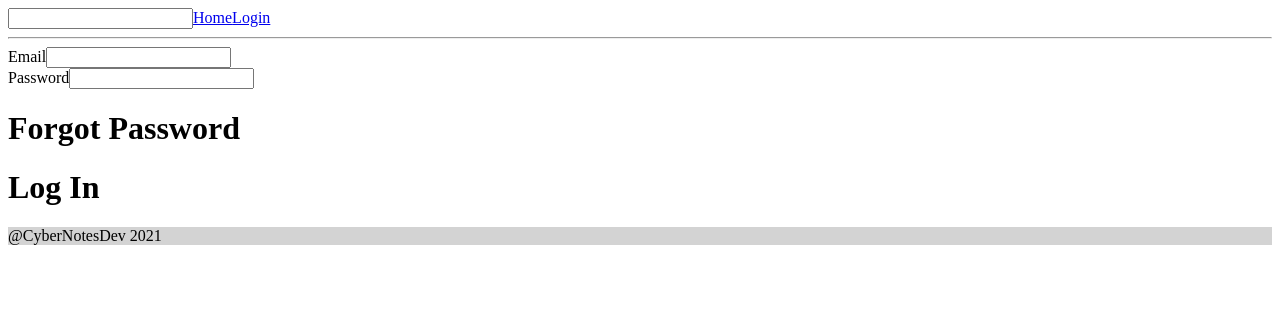
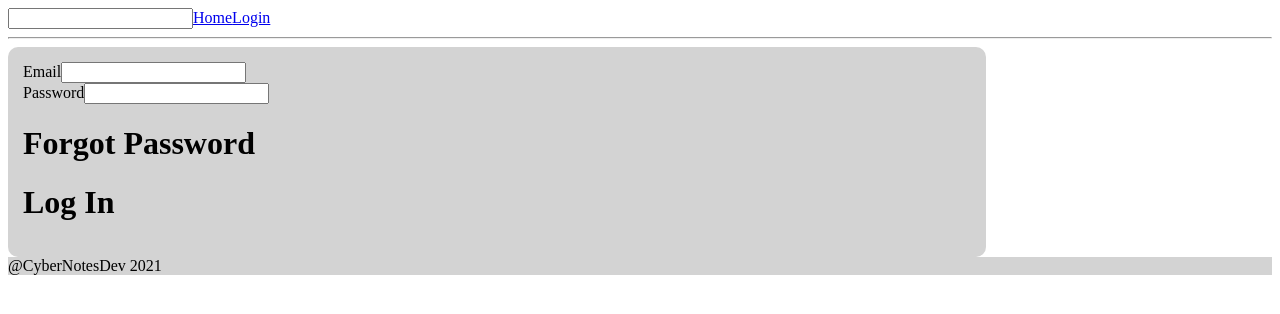
Before and after one commit to CyberNotesDev/lookatme, a JavaScript app in the folder lookatmefile/: page /login in a window 1280 px wide. Shown: the top 314 px of the page. Built offline with nearby package versions, Linux system fonts and the light colour scheme; the HTML template or start-up script is replaced by a standard one.

Commit message:
added diff colors

```diff
--- a/lookatmefile/src/css/LogIn.css
+++ b/lookatmefile/src/css/LogIn.css
@@ -0,0 +1,18 @@
+.login {
+    background-color: rgb(5, 56, 56);
+    display: flex;
+    justify-content: center;
+    align-items: center;
+    height: 700px;
+}
+
+.form-container {
+    border-radius: 10px;
+    padding: 15px;
+    background-color: lightgray;
+    width: 75%;
+}
+
+h2 {
+    margin-top: 0;
+}
```
